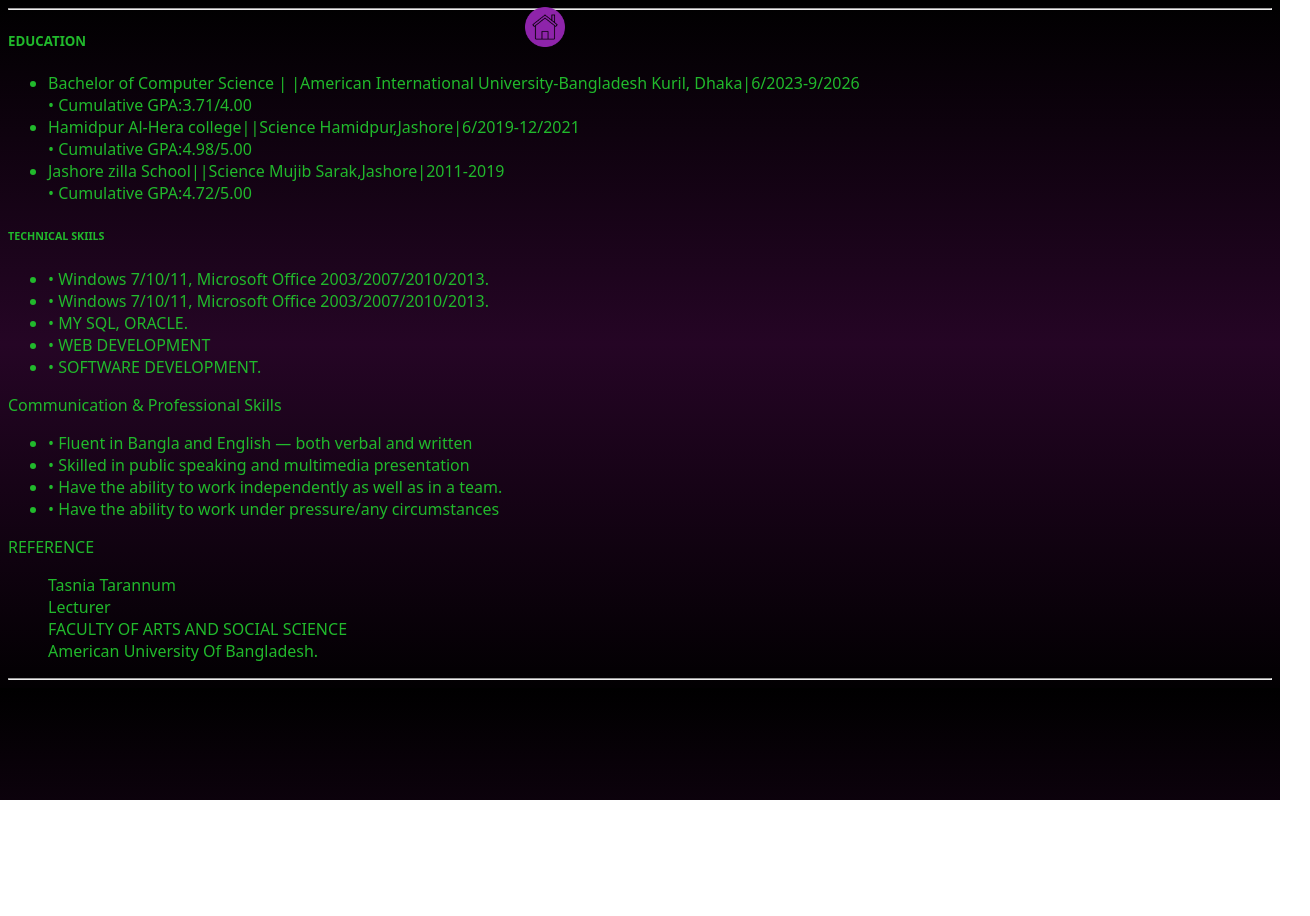
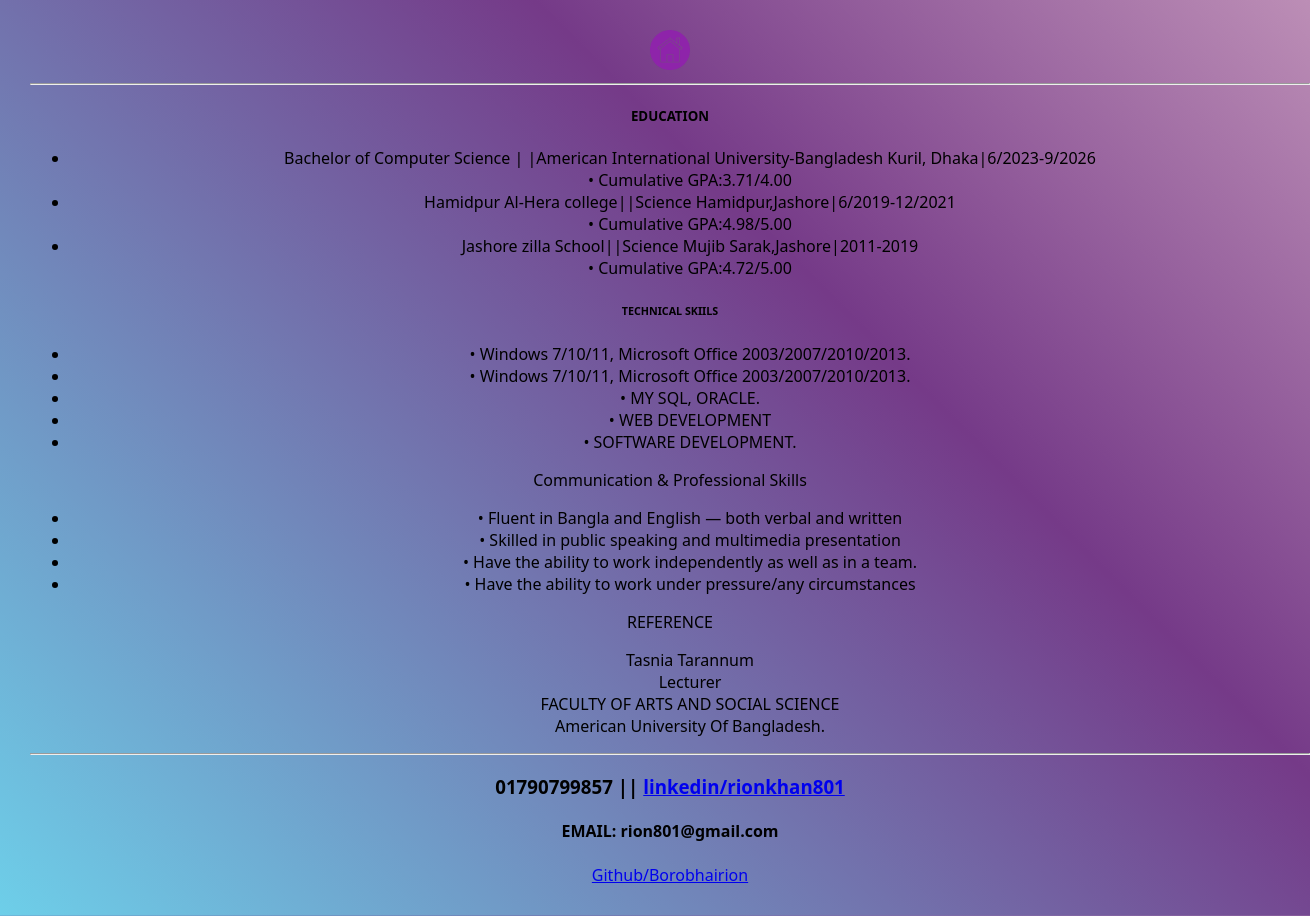
Before and after one commit to BorobhaiRion/Virtual-portfolio-2.0, a plain HTML site: page about.html in a window 1280 px wide. Shown: the whole page, 1310 px wide, since content can reach past the window. Before the commit the page ends 800 px from the top, so only its background shows below. Drawn offline with Linux system fonts and the light colour scheme; a web font is replaced by a local one.

Commit message:
about button

```diff
--- a/about.html
+++ b/about.html
@@ -50,6 +50,16 @@
     </ul>
 
 <hr>
+
+<div class="contract">
+    <h3 align="center">
+        01790799857 || <a href="https://www.linkedin.com/in/rionkhan801/" title="LinkedIn Profile">linkedin/rionkhan801</a>
+    </h3>
+    <h4 align="center" title="Email Address">EMAIL: rion801@gmail.com</h4>
+    <div align="center">
+        <a href="https://github.com/BorobhaiRion?tab=repositories" title="GitHub Profile">Github/Borobhairion</a>
+    </div>
+</div>
 </div>
 </body>
 </html>
--- a/style.css
+++ b/style.css
@@ -1,10 +1,14 @@
+* {
+    margin: 0;
+    padding: 0;
+    box-sizing: border-box;
+}
 
 .img {
     margin-top: 20px;
-    overflow:visible;
+    overflow: visible;
     padding: 30px;
 }
-
 
 .name-button-container {
     display: flex;
@@ -13,7 +17,6 @@
     gap: 20px;
     margin-top: 20px;
 }
-
 
 .About-button img {
     cursor: pointer;
@@ -33,7 +36,6 @@
         #753a88,
         #ffdde1,
         #734b6d
-
     );
 }
 
@@ -43,31 +45,34 @@
     align-items: center;
     justify-content: center;
     min-height: 100vh;
+    width: 100%;
     margin: 0;
+    padding: 0;
     font-family: "handjet", system-ui, -apple-system, BlinkMacSystemFont, 'Segoe UI', Roboto, Oxygen, Ubuntu, Cantarell, 'Open Sans', 'Helvetica Neue';
     color: rgb(0, 0, 0);
     background: rgb(255, 255, 255);
     text-align: center;
     background-image: var(--gradient);
     background-size: 400%;
-    animation:bg-animation 20s infinite alternate ;
+    animation: bg-animation 20s infinite alternate;
+    overflow-x: hidden;
 }
+
 @keyframes bg-animation {
-    0%{
+    0% {
         background-position: left;
     }
-    100%{
+    100% {
         background-position: right;
     }
 }
-
 
 .slider {
     height: 95px;
     margin: auto;
     overflow: hidden;
     position: relative;
-    width: auto;
+    width: 60%;
 }
 
 .slider .slidet {
@@ -78,9 +83,8 @@
 
 .slider .slide {
     height: 100px;
-    width:130px;
+    width: 130px;
 }
-
 
 .para {
     color: rgb(0, 0, 0);
@@ -94,7 +98,6 @@
     color: rgb(0, 0, 0);
 }
 
-
 @keyframes scroll {
     0% {
         transform: translateX(0);
@@ -103,3 +106,23 @@
         transform: translateX(calc(-150px * 7));
     }
 }
+
+
+@media (max-width: 600px) {
+    body {
+        padding: 0 10px;
+    }
+
+    .name-button-container {
+        flex-direction: column;
+    }
+
+    .slider .slide {
+        width: 80px;
+        height: 80px;
+    }
+
+    .slider .slidet {
+        width: calc(80px * 7);
+    }
+}
--- a/style1.css
+++ b/style1.css
@@ -1,19 +1,61 @@
 *{
     box-sizing: border-box;
 }
-body{
-    align-items: center;
 
-    background:linear-gradient(rgb(0, 0, 0),rgb(37, 5, 37),rgb(2, 0, 2));
-
-    font-family:"handjet",system-ui, -apple-system, BlinkMacSystemFont, 'Segoe UI', Roboto, Oxygen, Ubuntu, Cantarell, 'Open Sans', 'Helvetica Neue';
+.home-button img:hover {
+    transform: scale(1.1);
+    opacity: 0.8;
 }
 
-.home-button{
-    position:absolute;
-    left: 525px;
-    top:7px;
+:root {
+    --gradient: linear-gradient(
+        45deg,
+        #ffc3a0,
+        #6dd5ed,
+        #753a88,
+        #ffdde1,
+        #734b6d
+    );
+}
+
+body {
+    display: flex;
+    flex-direction: column;
+    align-items: left;
+    justify-content: center;
+    min-height: 100vh;
+    width: 100%;
+    margin: 30px;
+    padding: 0;
+    font-family: "handjet", system-ui, -apple-system, BlinkMacSystemFont, 'Segoe UI', Roboto, Oxygen, Ubuntu, Cantarell, 'Open Sans', 'Helvetica Neue';
+    color: rgb(0, 0, 0);
+    background: rgb(255, 255, 255);
+    text-align: center;
+    background-image: var(--gradient);
+    background-size: 400%;
+    animation: bg-animation 20s infinite alternate;
+    overflow-x: hidden;
+}
+
+@keyframes bg-animation {
+    0% {
+        background-position: left;
+    }
+    100% {
+        background-position: right;
+    }
 }
 .about{
-    color:rgb(33, 185, 44)
+    color:rgb(0, 0, 0)
 }
+.para {
+    color: rgb(0, 0, 0);
+}
+
+.contract {
+    color: aliceblue;
+}
+
+h3, h4 {
+    color: rgb(0, 0, 0);
+}
```
